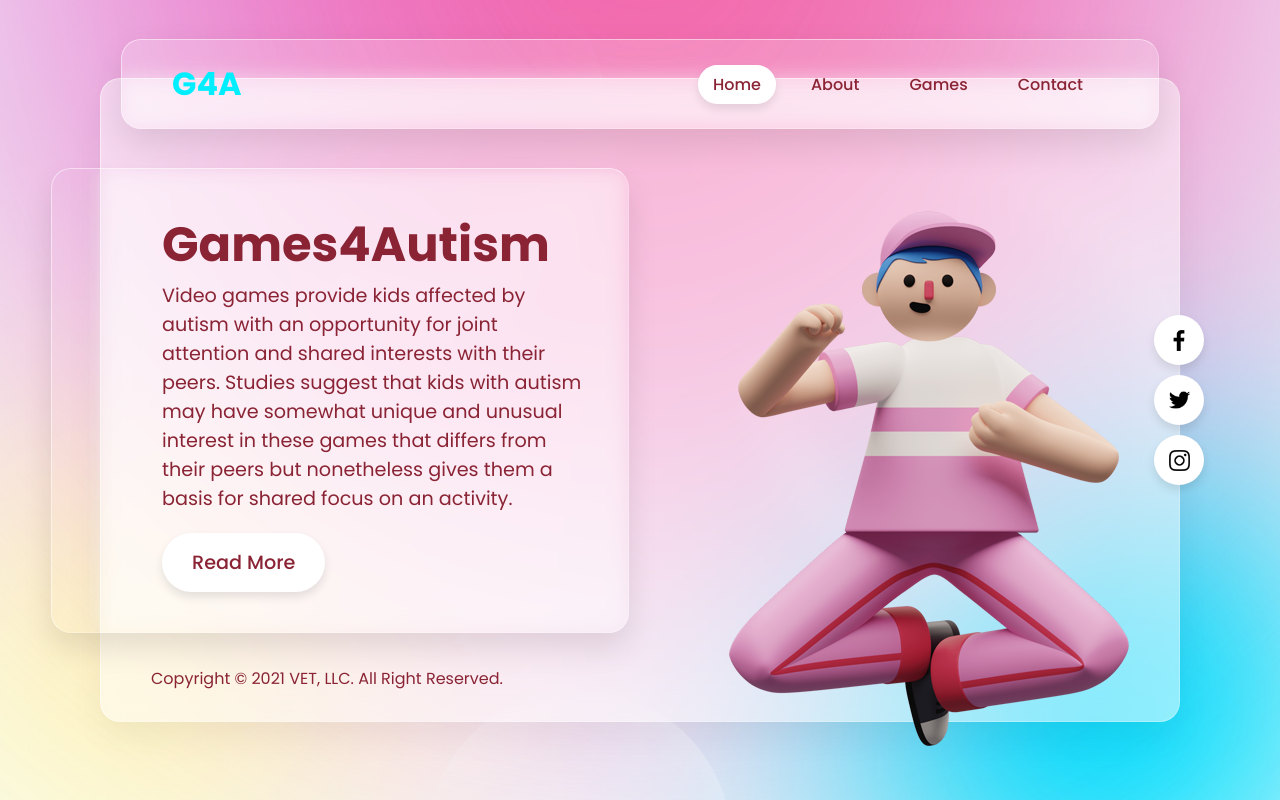
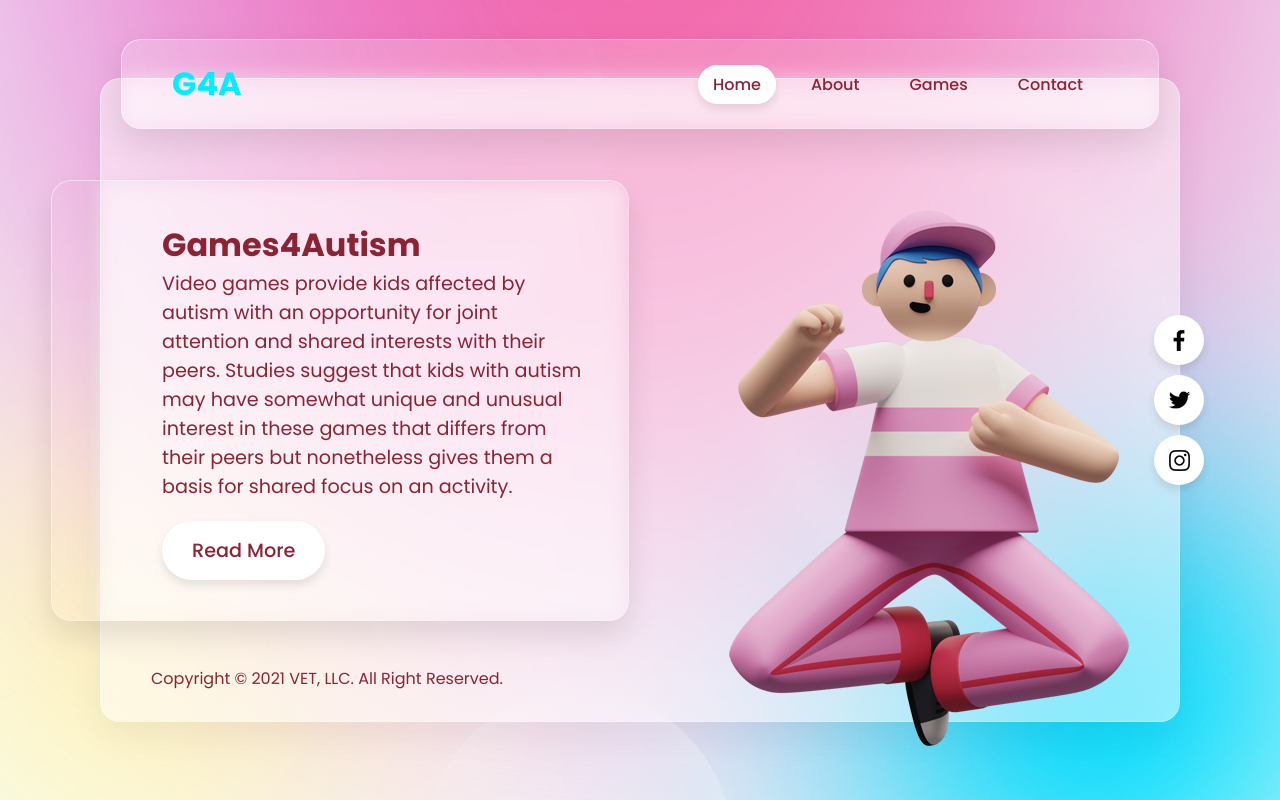
Before and after one commit to VirtualEntertainmentTV/Games4Autism, a PHP site: page /g4a.html in a window 1280 px wide. Run offline with PHP 8.4, Linux system fonts and the light colour scheme.

Commit message:
Add files via upload

```diff
--- a/g4a.css
+++ b/g4a.css
@@ -91,7 +91,7 @@ header ul li a:hover {
   border-radius: 20px;
 }
 .container .content h2 {
-  font-size: 3em;
+  font-size: 2em;
   color: #8a2435;
 }
 .container .content p {
```
